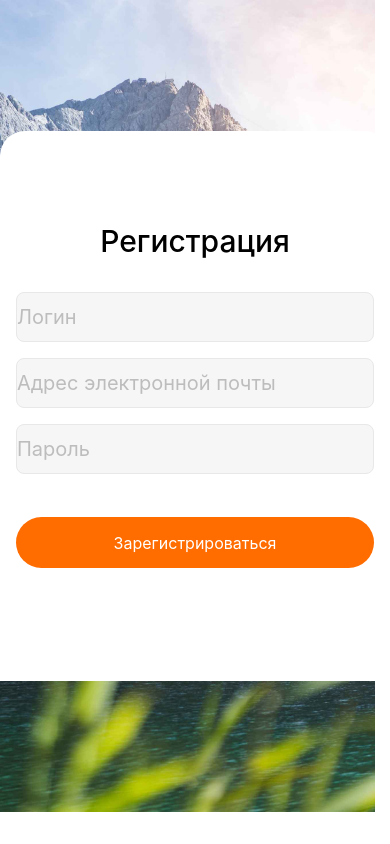
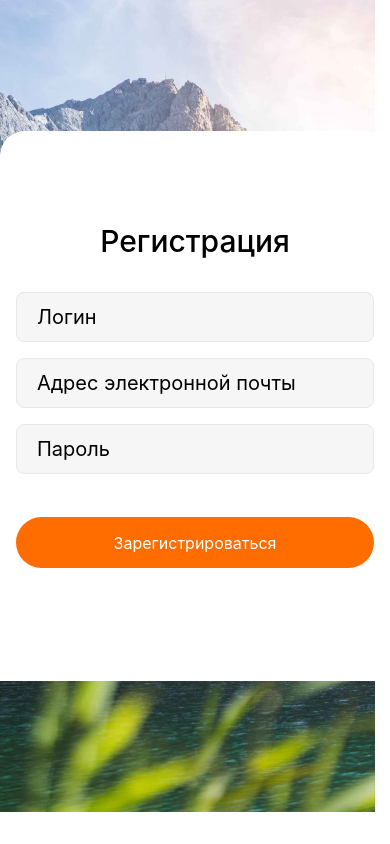
Before and after one commit to YuraStarchenko/goit-react-native-hw-app, a React Native app: screen / in a window 390 px wide. Built offline with nearby package versions, Linux system fonts and the light colour scheme.

Commit message:
Update App.js

```diff
--- a/App.js
+++ b/App.js
@@ -30,20 +30,17 @@ export default function App() {
               <Text style={styles.inputTitle}>Регистрация</Text>
               <TextInput
                 style={styles.login}
-                textAlign={"center"}
                 placeholder="Логин"
                 onFocus={() => setIsShowKeyboard(true)}
               ></TextInput>
               <TextInput
                 style={styles.mail}
-                textAlign={"center"}
                 placeholder="Адрес электронной почты"
                 onFocus={() => setIsShowKeyboard(true)}
               ></TextInput>
               <TextInput
                 style={styles.password}
-                textAlign={"center"}
-                placeholder="Пароль"
+                placeholder={"Пароль"}
                 onFocus={() => setIsShowKeyboard(true)}
                 secureTextEntry={true}
               ></TextInput>
@@ -69,7 +66,6 @@ const styles = StyleSheet.create({
     flex: 1,
     resizeMode: "cover",
     justifyContent: "center",
-    // alignItems: "center",
   },
 
   form: {
@@ -89,36 +85,39 @@ const styles = StyleSheet.create({
   login: {
     borderWidth: 1,
     height: 50,
+    paddingLeft: 20,
     borderRadius: 8,
     borderColor: "#E8E8E8",
     backgroundColor: "#F6F6F6",
     marginHorizontal: 16,
     fontSize: 20,
-    color: "#BDBDBD",
+    color: "#000",
   },
 
   mail: {
     borderWidth: 1,
     height: 50,
     marginBottom: 16,
+    paddingLeft: 20,
     marginTop: 16,
     borderRadius: 8,
     marginHorizontal: 16,
     borderColor: "#E8E8E8",
     backgroundColor: "#F6F6F6",
     fontSize: 20,
-    color: "#BDBDBD",
+    color: "#000",
   },
 
   password: {
     borderWidth: 1,
     height: 50,
     borderRadius: 8,
+    paddingLeft: 20,
     borderColor: "#E8E8E8",
     backgroundColor: "#F6F6F6",
     marginHorizontal: 16,
     fontSize: 20,
-    color: "#BDBDBD",
+    color: "#000",
   },
 
   btn: {
```
